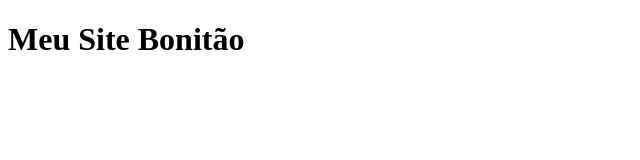
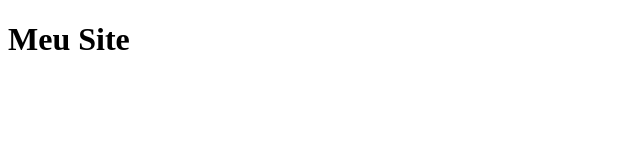
Before and after one commit to AntoniovitorMarques/teste-git, a plain HTML site: page index.html in a window 1280 px wide. Shown: the whole page, without its empty margins (0-640 px from the left). Drawn offline with Linux system fonts and the light colour scheme.

Commit message:
troca de texto

```diff
--- a/index.html
+++ b/index.html
@@ -6,7 +6,7 @@
     <title>Document</title>
 </head>
 <body>
-    <h1>Meu Site Bonitão</h1>
+    <h1>Meu Site </h1>
 
 </body>
 </html>
```
